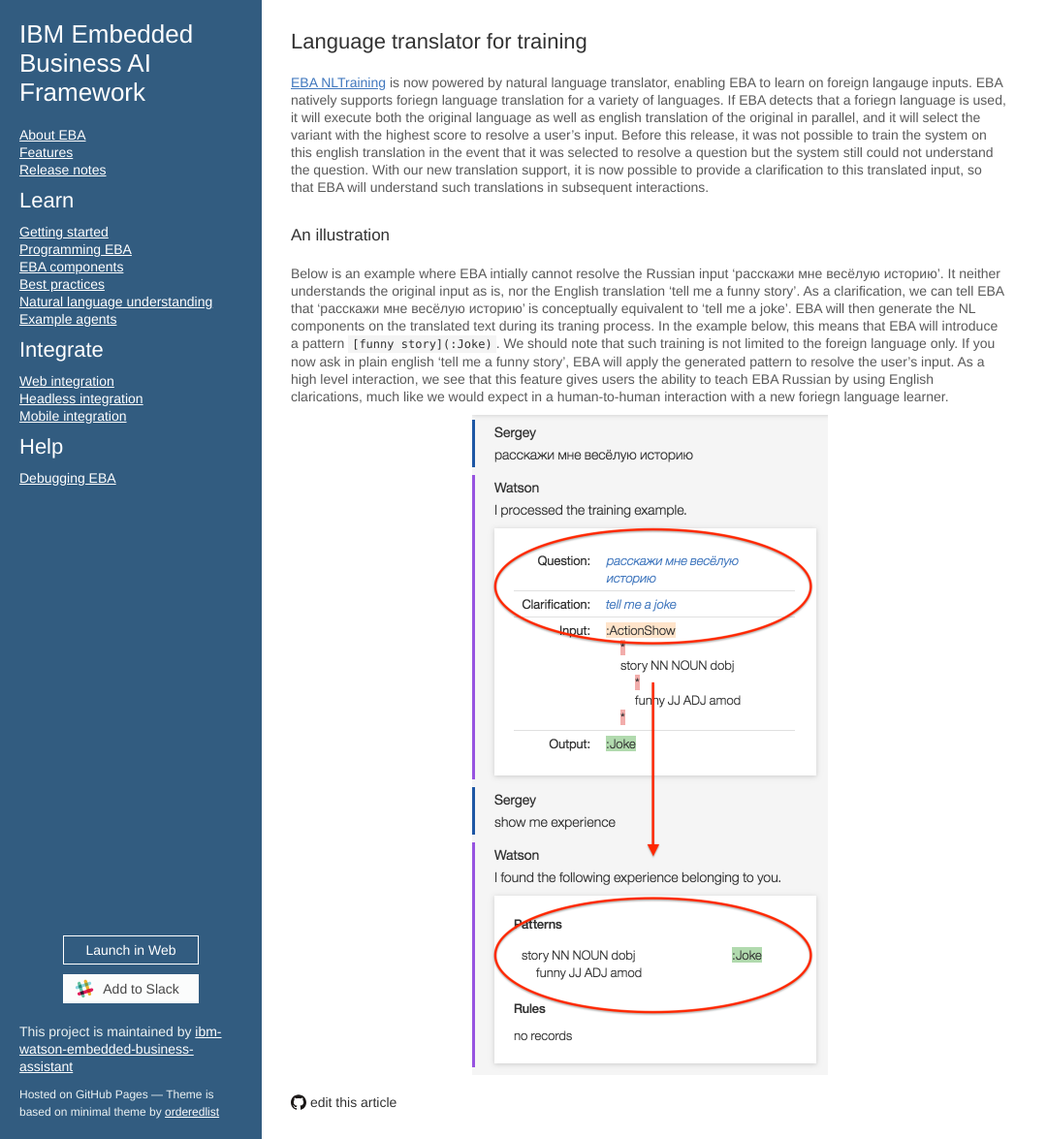
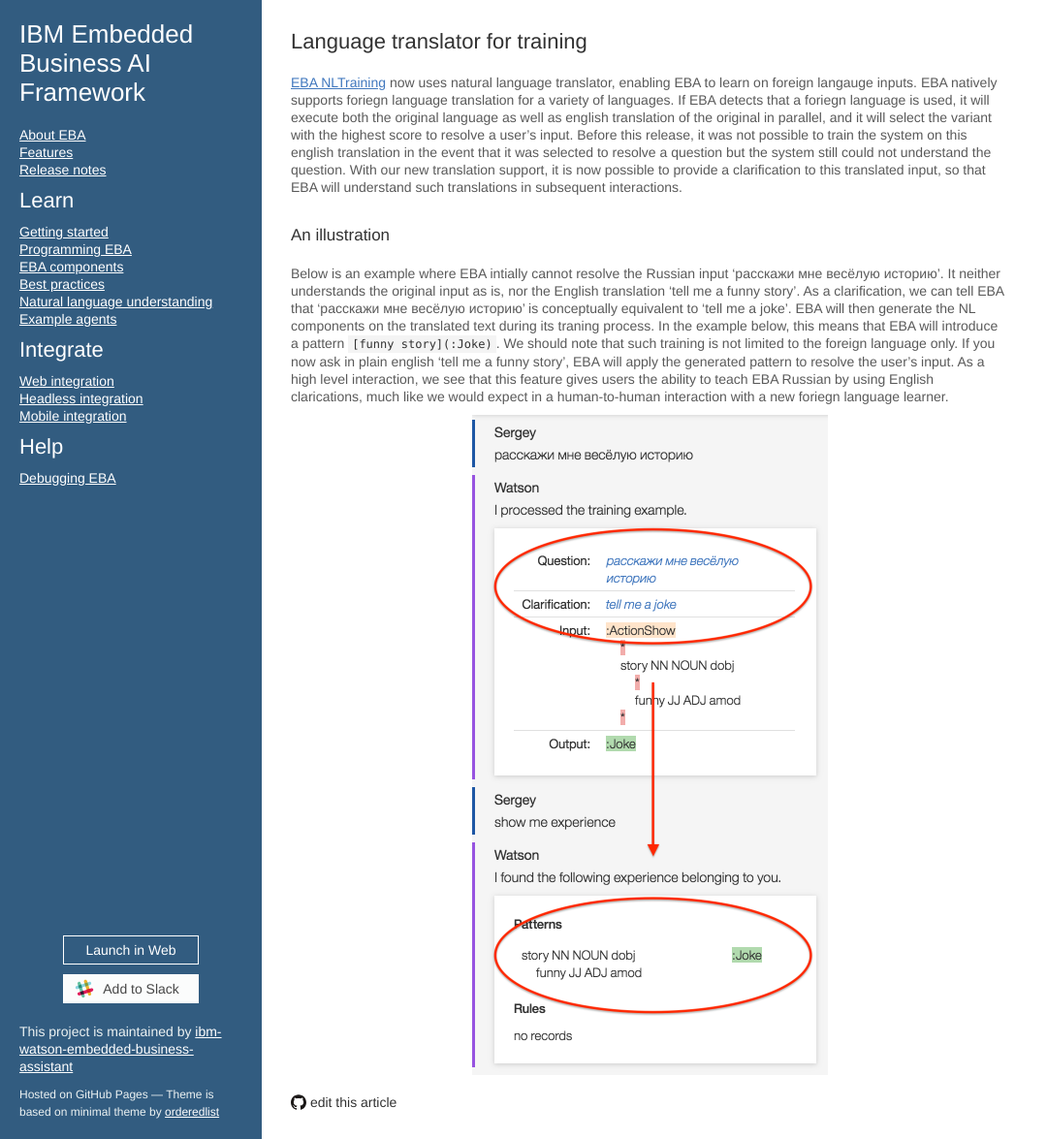
Before and after one commit to ibm-watson-embedded-business-assistant/eba-example-agents, a Jekyll site: the page built from release/blogs/NLTranslatorTraining.md, in a window 1280 px wide and 1175 px high. Shown: the whole window at 97% size, without its empty margins (0-1080 px from the left). Built offline with Jekyll 4.4.1, drawn with Linux system fonts in a browser that asks for light colours; our own code applies the rules of GitHub Pages for plain Markdown files.

Commit message:
Update NLTranslatorTraining.md

```diff
--- a/release/blogs/NLTranslatorTraining.md
+++ b/release/blogs/NLTranslatorTraining.md
@@ -1,6 +1,6 @@
 ## Language translator for training
 
-[EBA NLTraining](./blogs/AgentLearning.md) is now powered by natural language translator, enabling EBA to learn on foreign langauge inputs. EBA natively supports foriegn language translation for a variety of languages. If EBA detects that a foriegn language is used, it will execute both the original language as well as english translation of the original in parallel, and it will select the variant with the highest score to resolve a user's input. Before this release, it was not possible to train the system on this english translation in the event that it was selected to resolve a question but the system still could not understand the question. With our new translation support, it is now possible to provide a clarification to this translated input, so that EBA will understand such translations in subsequent interactions.
+[EBA NLTraining](./blogs/AgentLearning.md) now uses natural language translator, enabling EBA to learn on foreign langauge inputs. EBA natively supports foriegn language translation for a variety of languages. If EBA detects that a foriegn language is used, it will execute both the original language as well as english translation of the original in parallel, and it will select the variant with the highest score to resolve a user's input. Before this release, it was not possible to train the system on this english translation in the event that it was selected to resolve a question but the system still could not understand the question. With our new translation support, it is now possible to provide a clarification to this translated input, so that EBA will understand such translations in subsequent interactions.
 
 ### An illustration
 
```
